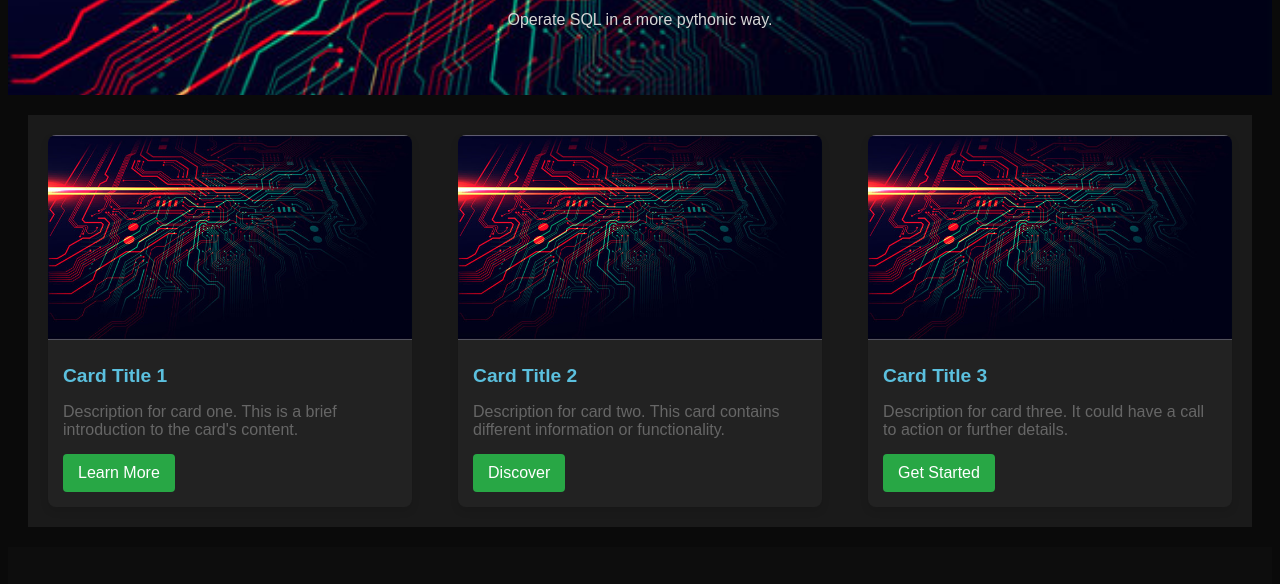
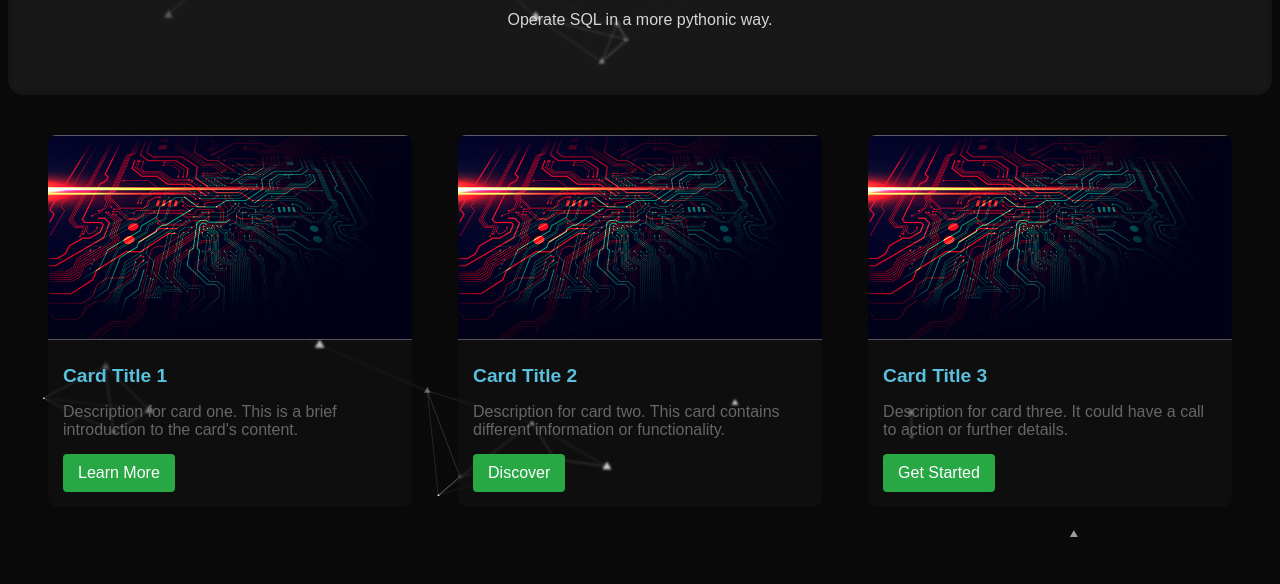
Before and after one commit to OpenTeens/MercurySQL_web, a plain HTML site: page index.html in a window 1280 px wide. Shown: the part 263-847 px from the top of the page. Drawn offline with nearby package versions, Linux system fonts and the light colour scheme.

Commit message:
added a dynamic background

```diff
--- a/index.html
+++ b/index.html
@@ -11,9 +11,13 @@
             color: #d1d1d1; /* Light grey color for text for contrast */
             font-family: Arial, sans-serif;
         }
+        .site-footer, .footer-top, .footer-section, .footer-bottom {
+            background: transparent; /* Make the background transparent to see the particles effect */
+            /* ... other styles ... */
+        }
 
         header {
-            background-color: rgba(255, 255, 255, 0.895); /* Slightly grey and transparent */
+            background-color: rgba(255, 255, 255, 0.85); /* Slightly grey and transparent */
             border-radius: 15px; /* Rounded corners */
             padding: 10px 20px; /* Adjust as needed */
             box-shadow: 0 2px 5px rgba(0, 0, 0, 0.2); /* Optional: adds a subtle shadow for depth */
@@ -28,6 +32,7 @@
             border-radius: 15px 15px 0 0; /* Rounded corners at the top */
             background-color:transparent;
             box-shadow: 0 2px 4px rgba(0, 0, 0, 0.1);
+            z-index: 10;
         }
 
         .navbar a {
@@ -39,7 +44,7 @@
         }
 
         .hero {
-            background: url('/img/bg1.jpg') no-repeat center center;
+            border-radius: 15px;
             background-size: cover;
             padding: 50px 0; /* Adjust padding as needed */
             position: relative;
@@ -101,7 +106,9 @@
         }
 
         .hero {
-            background: url('/img/bg1.jpg') no-repeat center center;
+            background-color: rgba(52, 52, 52, 0.195);
+            border-radius: 15px;
+            backdrop-filter: blur(1px);
             background-size: cover;
             color: #e4e4e4; /* Adjust text color if needed */
             padding: 50px 0; /* Adjust padding as needed */
@@ -138,7 +145,7 @@
             justify-content: space-between;
             margin: 20px;
             padding: 0;
-            background-color: #1a1a1a;
+            background-color: transparent;
         }
 
         .card {
@@ -148,7 +155,8 @@
             box-shadow: 0 4px 8px rgba(0, 0, 0, 0.1);
             overflow: hidden; /* Ensures nothing spills outside the border-radius */
             transition: transform 0.2s ease-in-out;
-            background-color: #222; /* Even darker background for the cards themselves */
+            background-color: #2222222d; /* Even darker background for the cards themselves */
+            backdrop-filter: blur(1px);
             color: #ccc;
         }
 
@@ -194,7 +202,7 @@
 
         /* Add more styles as needed */
         .site-footer {
-            background-color: #0d0d0d;
+            background-color: transparent;
             color: white;
             padding: 40px; /* Adjusted padding for overall footer */
             font-size: 0.9em;
@@ -255,6 +263,15 @@
             text-align: center;
             padding-top: 20px;
         }
+        #particles-js {
+            position: fixed; /* Use fixed instead of absolute to cover the entire page */
+            width: 100%;
+            height: 100%;
+            background-color: #0a0a0a; /* This will be covered by particles, but it's good to have a fallback */
+            top: 0;
+            left: 0;
+            z-index: -1; /* Behind everything else */
+        }
 
         /* Responsive adjustments */
         @media (max-width: 768px) {
@@ -271,6 +288,7 @@
     </style>
 </head>
 <body>
+    <div id="particles-js"></div>
     <header>
         <nav class="navbar">
             <div class="logo">
@@ -371,5 +389,11 @@
             </div>
         </footer>
     </footer>
+    <script src="https://cdnjs.cloudflare.com/ajax/libs/particles.js/2.0.0/particles.min.js"></script>
+    <script>
+        particlesJS.load('particles-js', 'particlesjs-config.json', function() {
+            console.log('particles.js loaded - callback');
+        });
+    </script>
 </body>
 </html>
--- /dev/null
+++ b/particlesjs-config.json
@@ -0,0 +1,68 @@
+{
+    "particles": {
+        "number": {
+            "value": 15,
+            "density": {
+                "enable": true,
+                "value_area": 300
+            }
+        },
+        "color": {
+            "value": "#ffffff"
+        },
+        "shape": {
+            "type": "triangle"
+        },
+        "opacity": {
+            "value": 0.8,
+            "random": true,
+            "anim": {
+                "enable": true,
+                "speed": 1,
+                "opacity_min": 0.1,
+                "sync": false
+            }
+        },
+        "size": {
+            "value": 5,
+            "random": true,
+            "anim": {
+                "enable": true,
+                "speed": 4,
+                "size_min": 0.3,
+                "sync": false
+            }
+        },
+        "line_linked": {
+            "enable": true,
+            "distance": 150,
+            "color": "#ffffff",
+            "opacity": 0.4,
+            "width": 1
+        },
+        "move": {
+            "enable": true,
+            "speed": 2,
+            "direction": "none",
+            "random": false,
+            "straight": false,
+            "out_mode": "bounce",
+            "bounce": false
+        }
+    },
+    "interactivity": {
+        "detect_on": "canvas",
+        "events": {
+            "onhover": {
+                "enable": true,
+                "mode": "repulse"
+            },
+            "onclick": {
+                "enable": true,
+                "mode": "push"
+            },
+            "resize": true
+        }
+    },
+    "retina_detect": true
+}
```
Also changed, not shown: index.js (added, +78 -0 lines).
